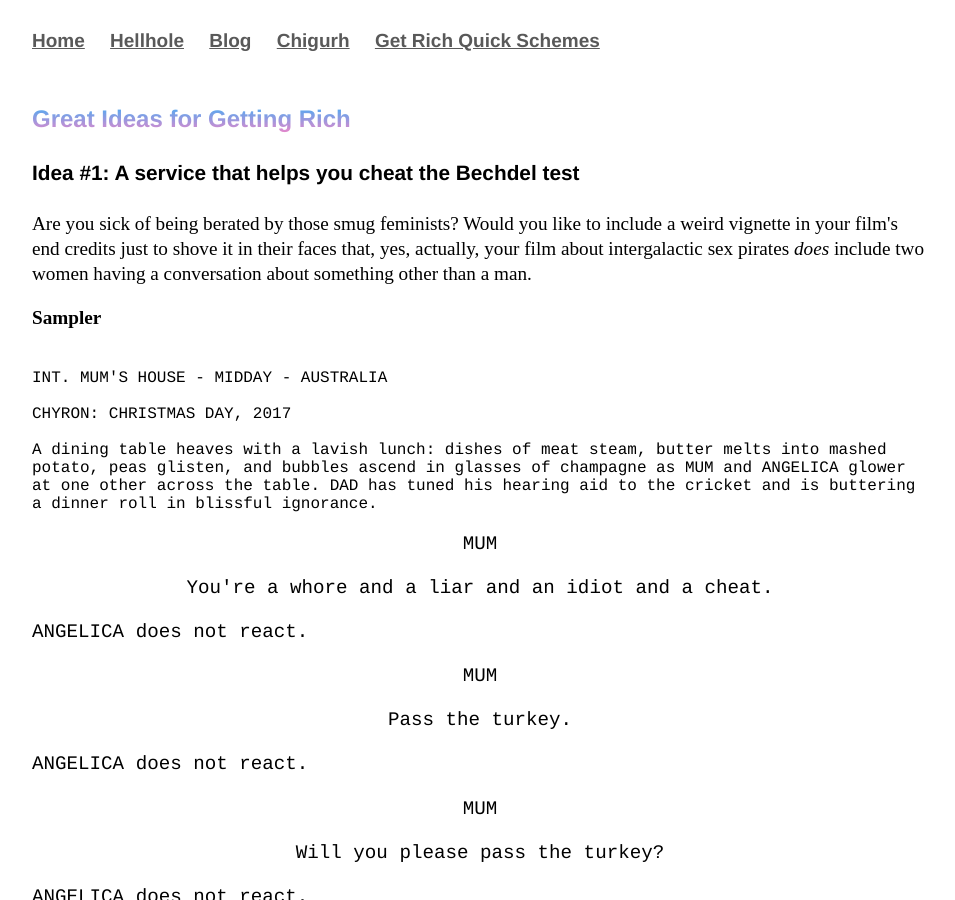
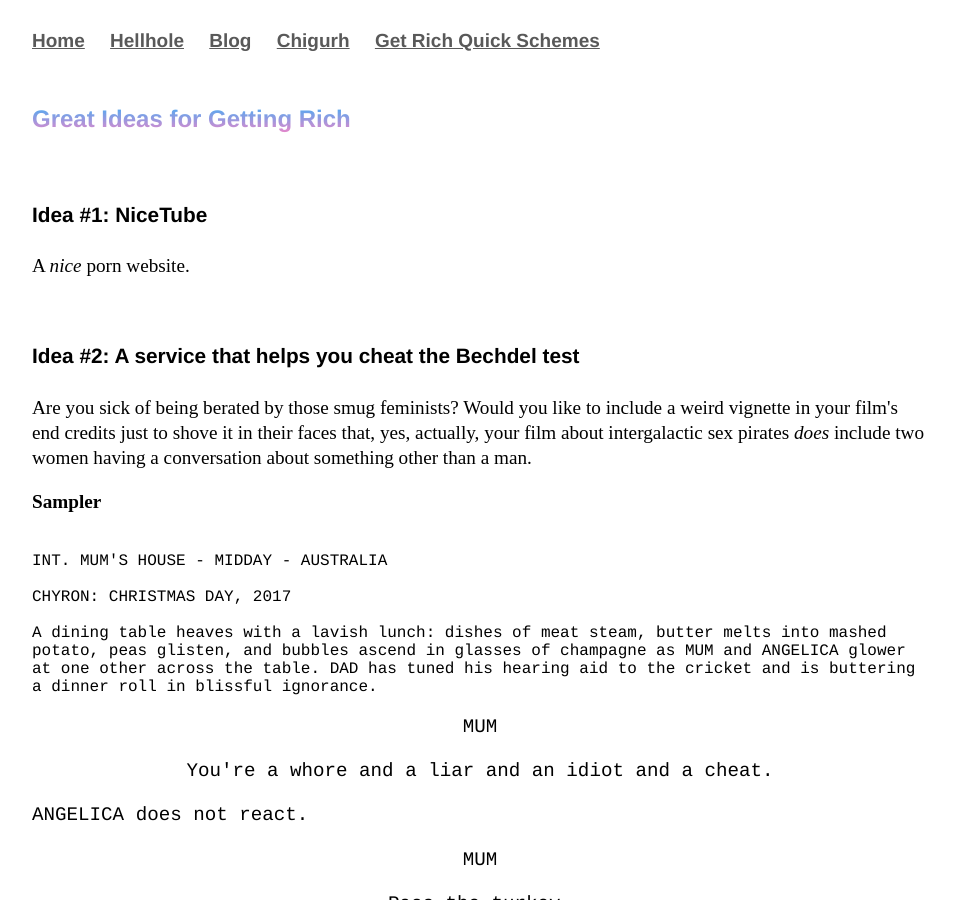
Before and after one commit to Pinelife/pinelife.github.io, a Jekyll site: the page schemes/index.html, which Jekyll copies as it is, in a window 1280 px wide and 900 px high. Shown: the whole window, without its empty margins (160-1115 px from the left). Built offline with Jekyll 4.4.1, drawn with Linux system fonts in a browser that asks for light colours; some of the changed text lies outside the part shown.

Commit message:
Update index.html

```diff
--- a/schemes/index.html
+++ b/schemes/index.html
@@ -15,8 +15,12 @@
 			</nav>
 
 			<h3>Great Ideas for Getting Rich</h3>
+			<br/>
+			<h4>Idea #1: NiceTube</h4>
+			<p>A <i>nice</i> porn website. </p>
+			<br/>
 
-			<h4>Idea #1: A service that helps you cheat the Bechdel test</h4>
+			<h4>Idea #2: A service that helps you cheat the Bechdel test</h4>
 				<p>
 				Are you sick of being berated by those smug feminists? Would you like to include a
 				weird vignette in your film's end credits just to shove it in their faces that, yes, actually,
```
Also changed, not shown: other parts of schemes/index.html (+1 -2 lines).
